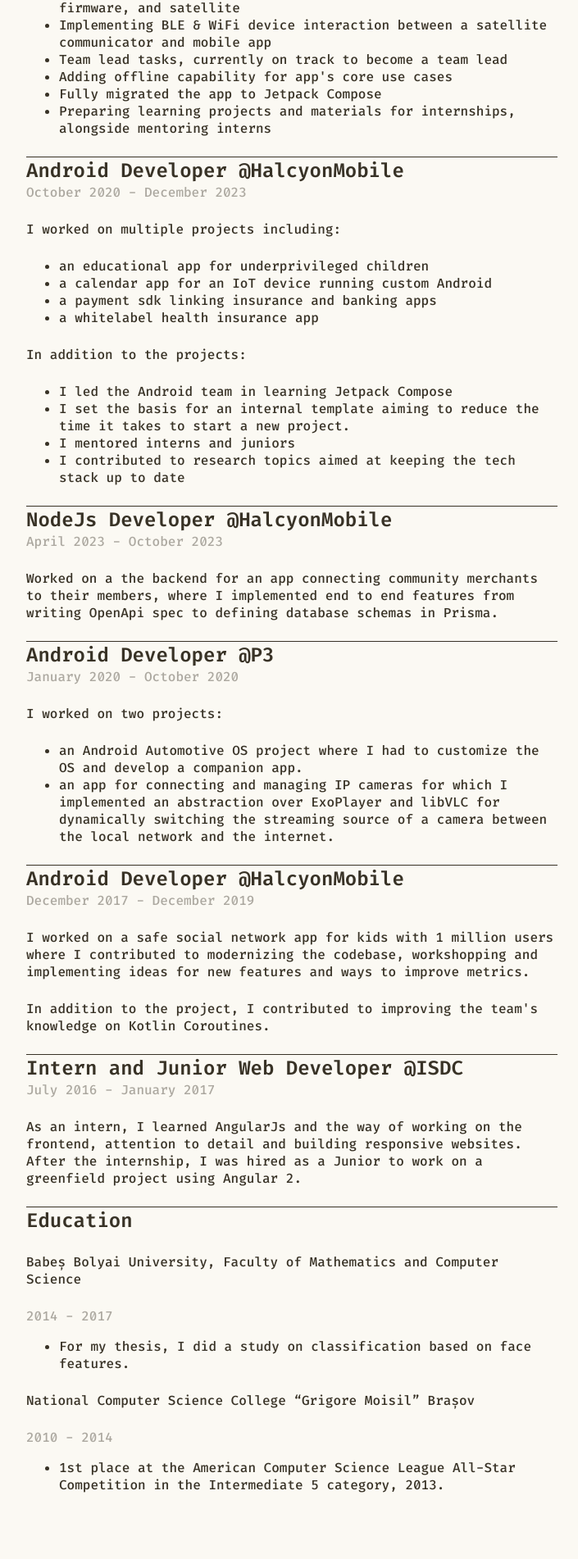
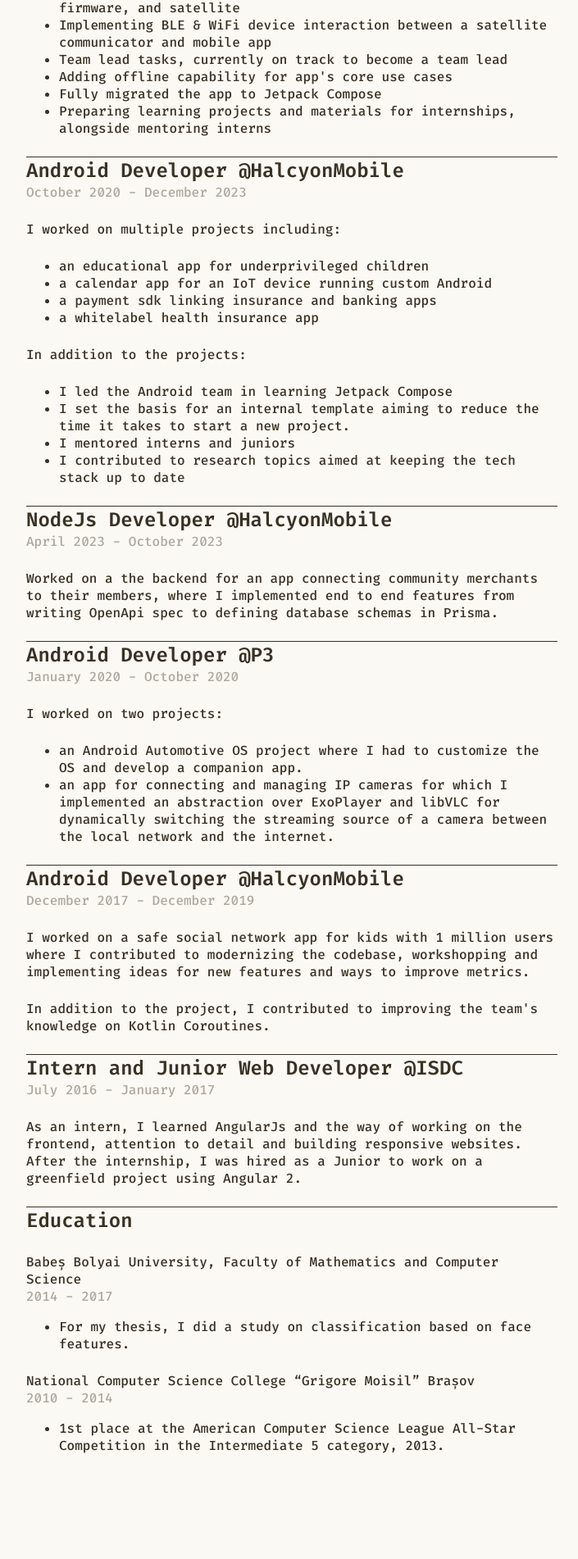
Before and after one commit to AlexGabor/alexgabor.com, a Jekyll site: the page built from cv.html, in a window 1280 px wide. Shown: the part 716-2618 px from the top of the page at 82% size, without its empty margins (284-989 px from the left). Built offline with Jekyll 4.4.1, drawn with Linux system fonts in a browser that asks for light colours; after the commit the page ends 2570 px from its top, so only the background shows below that.

Commit message:
Update cv.html

```diff
--- a/cv.html
+++ b/cv.html
@@ -135,10 +135,10 @@
 
 <h2>Education</h2>
 
-<p>Babeș­ Bolyai University, Faculty of Mathematics and Computer Science</p>
+<p style="margin-bottom: 0;">Babeș­ Bolyai University, Faculty of Mathematics and Computer Science</p>
 <span class="date">2014 - 2017</span>
 <ul><li>For my thesis, I did a study on classification based on face features.</li></ul>
 
-<p>National Computer Science College “Grigore Moisil” Brașov</p>
+<p style="margin-bottom: 0;">National Computer Science College “Grigore Moisil” Brașov</p>
 <span class="date">2010 - 2014</span>
 <ul><li>1st place at the American Computer Science League All­-Star Competition in the Intermediate 5 category, 2013.</li></ul>
```
